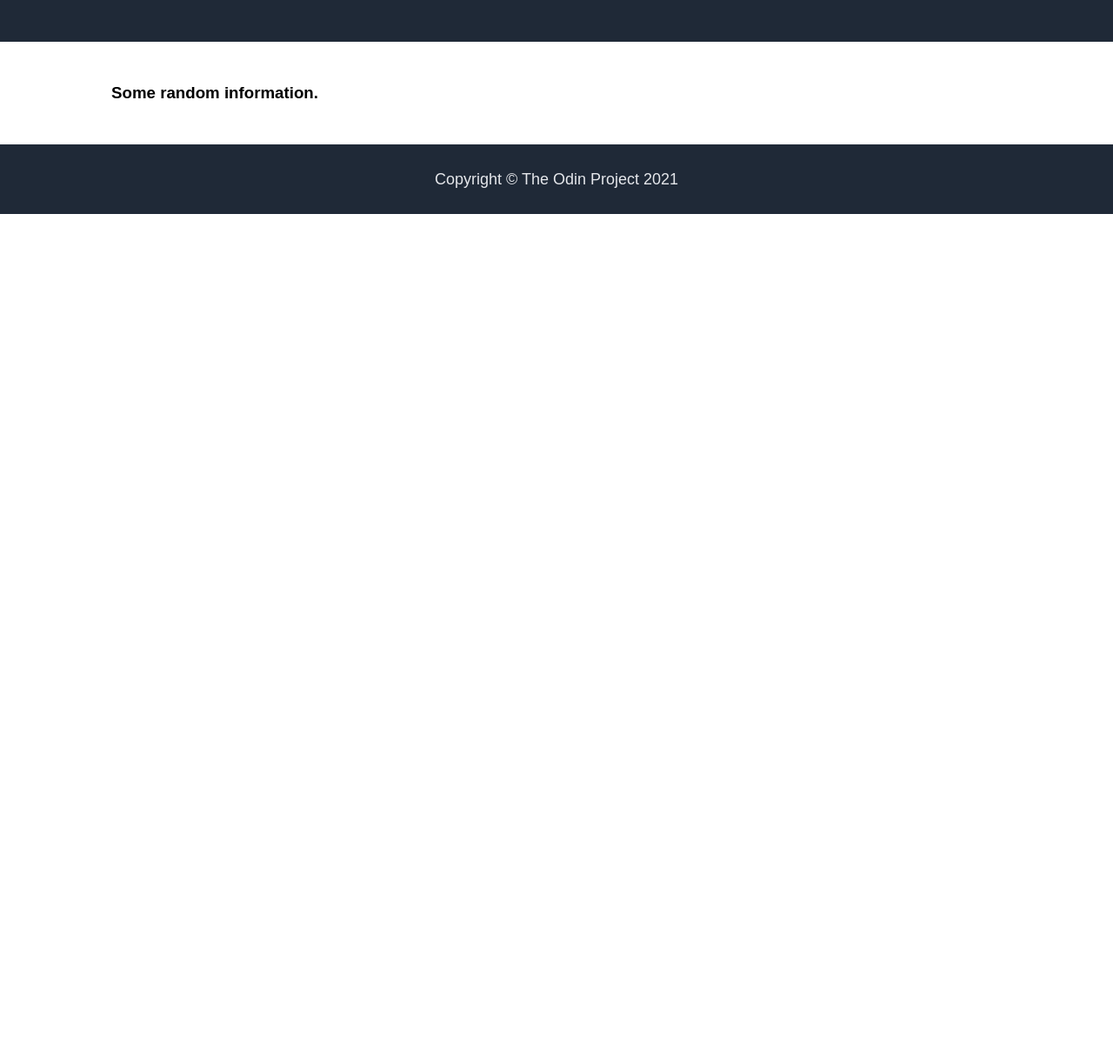
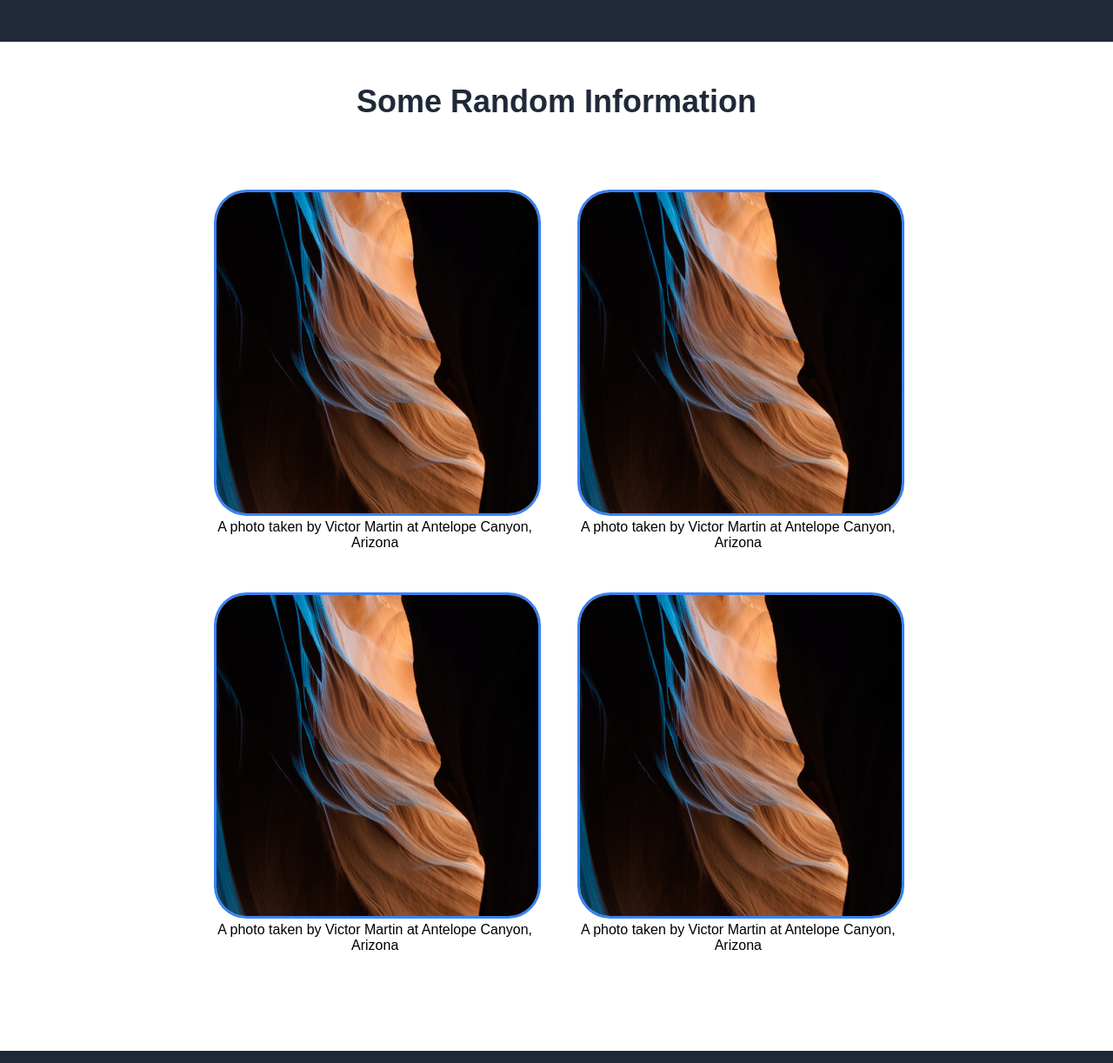
Before and after one commit to Acemanjam1/top_landing_page, a plain HTML site: page index.html in a window 1280 px wide. Shown: the part 838-2060 px from the top of the page at 87% size. Before the commit the page ends 1084 px from the top, so only its background shows below. Drawn offline with Linux system fonts and the light colour scheme.

Commit message:
added photo album section

```diff
--- a/index.html
+++ b/index.html
@@ -34,7 +34,51 @@
             />
         </div>
 
-        <div class="container"><h3>Some random information.</h3></div>
+        <div class="container top-bot">
+            <h4>Some Random Information</h4>
+            <div class="container">
+                <figure class="col image-showcase">
+                    <img
+                        src="assets/sandstone.jpg"
+                        alt="A photo of a sandstone wall taken from inside a crevice."
+                    />
+                    <figcaption>
+                        A photo taken by Victor Martin at Antelope Canyon,
+                        Arizona
+                    </figcaption>
+                </figure>
+                <figure class="col image-showcase">
+                    <img
+                        src="assets/sandstone.jpg"
+                        alt="A photo of a sandstone wall taken from inside a crevice."
+                    />
+                    <figcaption>
+                        A photo taken by Victor Martin at Antelope Canyon,
+                        Arizona
+                    </figcaption>
+                </figure>
+                <figure class="col image-showcase">
+                    <img
+                        src="assets/sandstone.jpg"
+                        alt="A photo of a sandstone wall taken from inside a crevice."
+                    />
+                    <figcaption>
+                        A photo taken by Victor Martin at Antelope Canyon,
+                        Arizona
+                    </figcaption>
+                </figure>
+                <figure class="col image-showcase">
+                    <img
+                        src="assets/sandstone.jpg"
+                        alt="A photo of a sandstone wall taken from inside a crevice."
+                    />
+                    <figcaption>
+                        A photo taken by Victor Martin at Antelope Canyon,
+                        Arizona
+                    </figcaption>
+                </figure>
+            </div>
+        </div>
 
         <footer class="footer">
             <p class="footer-text">Copyright &copy; The Odin Project 2021</p>
--- a/styles.css
+++ b/styles.css
@@ -8,6 +8,11 @@ img {
     width: 100%;
     height: auto;
     min-width: 0;
+}
+
+h4 {
+    font-size: 36px;
+    color: #1f2937;
 }
 
 .card-button {
@@ -37,9 +42,14 @@ img {
     align-items: center;
 }
 
-.container > * {
-    display: flex;
+.col {
+    /* display: flex; */
     flex: 1 1 240px;
+}
+
+.container.top-bot {
+    flex-direction: column;
+    flex: 1 1 0;
 }
 
 .navbar,
@@ -99,3 +109,18 @@ img {
 .navbar-link {
     text-decoration: none;
 }
+
+.image-showcase {
+    margin: 1rem;
+    min-width: 100px;
+    max-width: 80%;
+}
+
+.image-showcase > img {
+    border: solid 3px #3882f6;
+    border-radius: 10%;
+}
+
+.image-showcase > figcaption {
+    text-align: center;
+}
```
Also changed, not shown: assets/sandstone.jpg (added).
